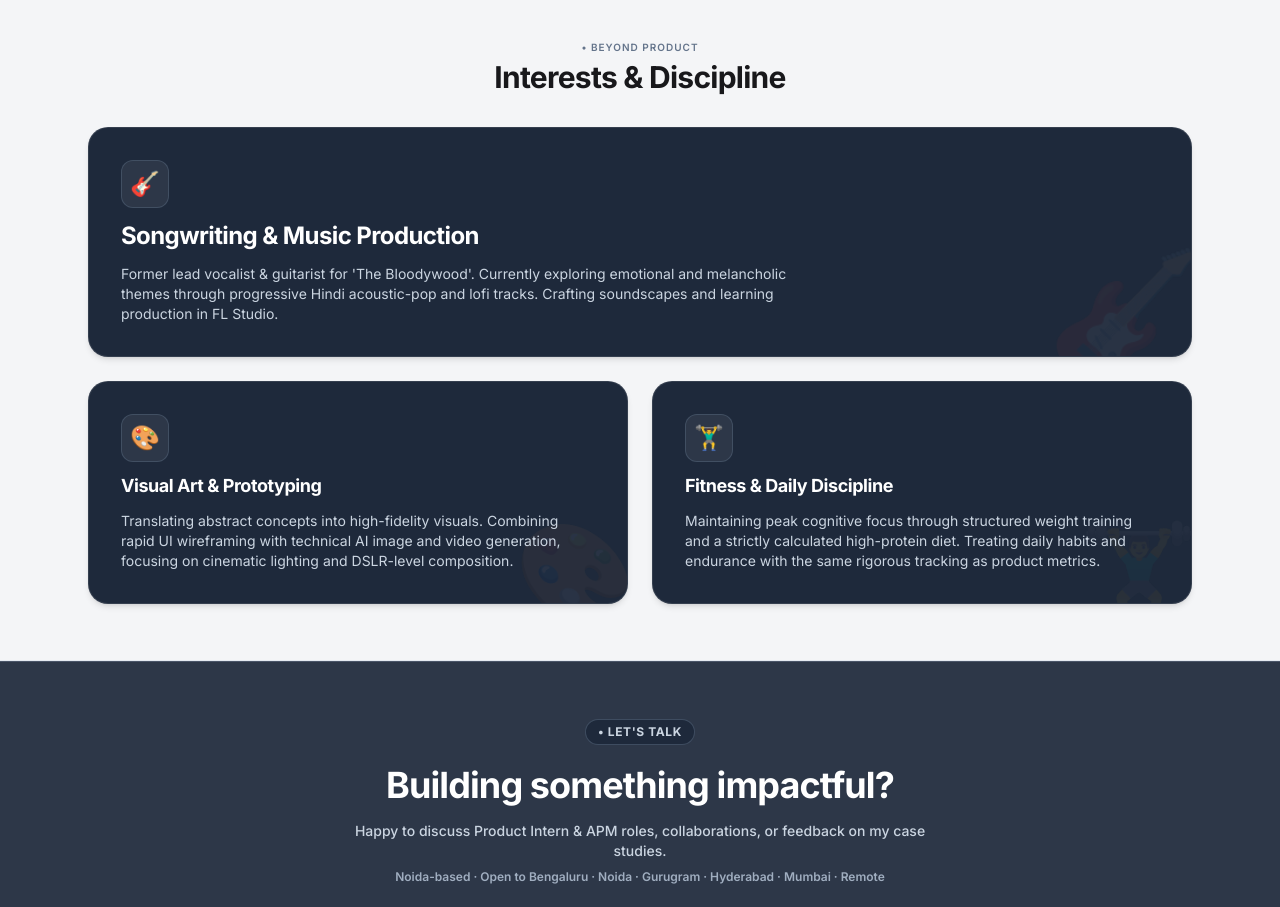
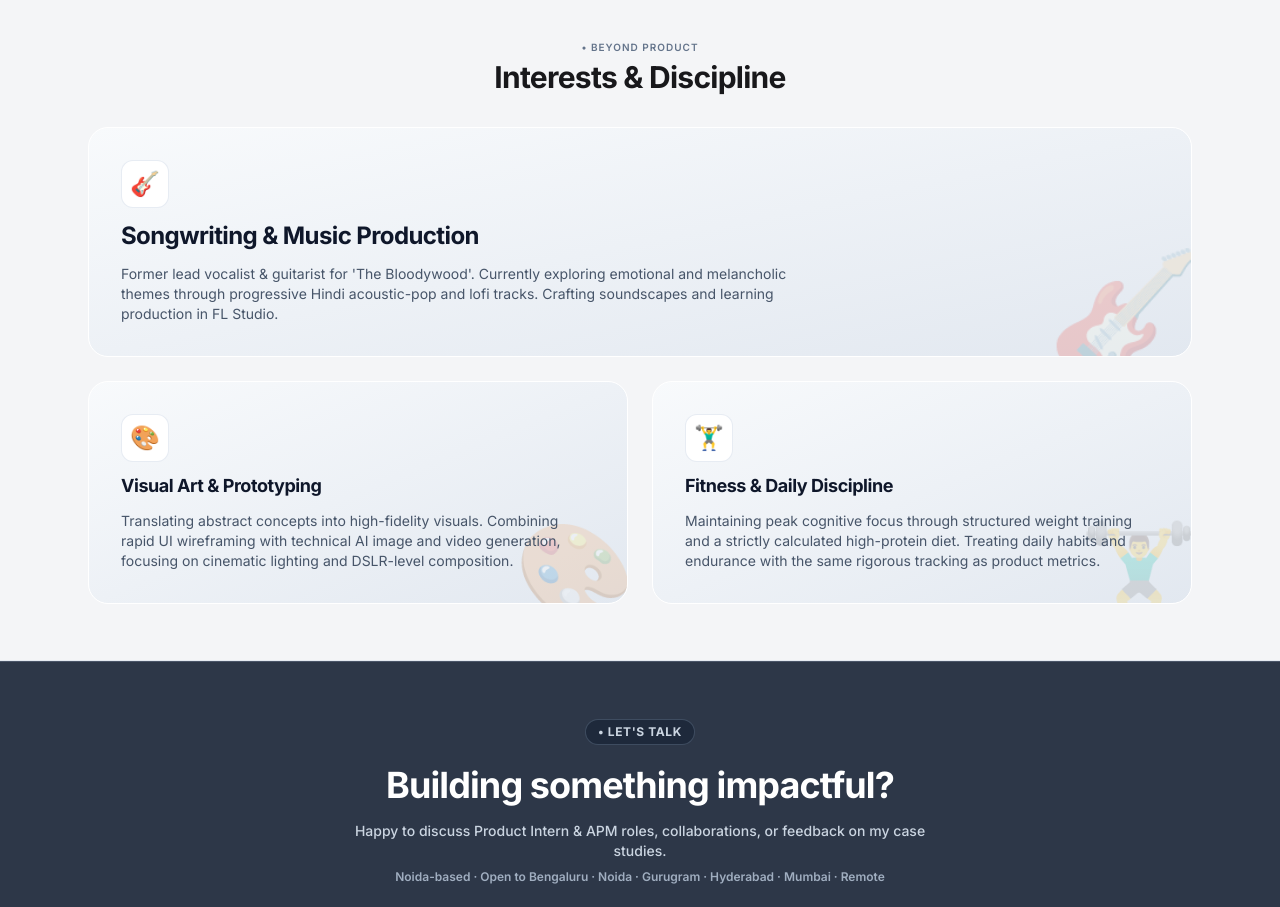
Before and after one commit to verma-ashutosh/pm-portfolio, a React (Vite) app: page / in a window 1280 px wide. Shown: the part 5040-5947 px from the top of the page. Built offline with nearby package versions, Linux system fonts and the light colour scheme.

Commit message:
Deploy portfolio source code to verma-ashutosh/pm-portfolio

```diff
--- a/src/components/BeyondProduct.jsx
+++ b/src/components/BeyondProduct.jsx
@@ -23,25 +23,28 @@ export const BeyondProduct = () => {
         <div className="space-y-6">
 
           {/* Top Row: Card 1 (Large/Wide Full-Width Card) */}
-          <div className="bg-[#1E293B] border border-white/10 rounded-[20px] p-8 relative overflow-hidden transition-all duration-300 hover:-translate-y-1 hover:shadow-[0_10px_35px_rgba(168,85,247,0.22)] hover:border-purple-500/40 cursor-pointer shadow-md group">
+          <div className="bg-gradient-to-br from-[#F8FAFC] to-[#E2E8F0] border border-white rounded-[20px] p-8 relative overflow-hidden transition-all duration-300 hover:-translate-y-1 hover:shadow-[0_10px_30px_-5px_rgba(0,0,0,0.08)] cursor-pointer shadow-2xs group">
 
             {/* Left Content Column */}
             <div className="relative z-10 max-w-2xl space-y-3">
-              <div className="w-12 h-12 rounded-xl bg-[#2D3748] border border-slate-600/80 text-white flex items-center justify-center text-2xl shadow-2xs">
+              {/* Icon Background Box: Solid White #FFFFFF with soft shadow */}
+              <div className="w-12 h-12 rounded-xl bg-white border border-slate-200/80 text-slate-800 flex items-center justify-center text-2xl shadow-xs">
                 <span>{musicCard.icon}</span>
               </div>
 
-              <h3 className="text-xl sm:text-2xl font-bold text-white tracking-tight leading-snug">
+              {/* Title (Dark Slate #0F172A) */}
+              <h3 className="text-xl sm:text-2xl font-bold text-[#0F172A] tracking-tight leading-snug">
                 {musicCard.title}
               </h3>
 
-              <p className="text-xs sm:text-sm text-[#CBD5E1] font-normal leading-relaxed">
+              {/* Description (Medium-Dark Grey #475569) */}
+              <p className="text-xs sm:text-sm text-[#475569] font-normal leading-relaxed">
                 {musicCard.description}
               </p>
             </div>
 
             {/* Faded Decorative Graphic Overflowing on Right */}
-            <div className="absolute -right-4 -bottom-6 text-9xl text-white/5 pointer-events-none select-none transition-transform duration-500 group-hover:scale-110 group-hover:rotate-6">
+            <div className="absolute -right-4 -bottom-6 text-9xl text-[#94A3B8]/20 pointer-events-none select-none transition-transform duration-500 group-hover:scale-110 group-hover:rotate-6">
               🎸
             </div>
 
@@ -50,49 +53,49 @@ export const BeyondProduct = () => {
           {/* Bottom Row: Two Equal-Sized Bento Cards (Card 2 & Card 3) */}
           <div className="grid grid-cols-1 md:grid-cols-2 gap-6">
 
-            {/* Card 2: Visual Art & Prototyping (Blue/Teal Glow) */}
-            <div className="bg-[#1E293B] border border-white/10 rounded-[20px] p-8 relative overflow-hidden flex flex-col justify-between transition-all duration-300 hover:-translate-y-1 hover:shadow-[0_10px_35px_rgba(56,189,248,0.22)] hover:border-cyan-500/40 cursor-pointer shadow-md group space-y-4">
+            {/* Card 2: Visual Art & Prototyping */}
+            <div className="bg-gradient-to-br from-[#F8FAFC] to-[#E2E8F0] border border-white rounded-[20px] p-8 relative overflow-hidden flex flex-col justify-between transition-all duration-300 hover:-translate-y-1 hover:shadow-[0_10px_30px_-5px_rgba(0,0,0,0.08)] cursor-pointer shadow-2xs group space-y-4">
 
               <div className="space-y-3 relative z-10">
-                <div className="w-12 h-12 rounded-xl bg-[#2D3748] border border-slate-600/80 text-white flex items-center justify-center text-2xl shadow-2xs">
+                <div className="w-12 h-12 rounded-xl bg-white border border-slate-200/80 text-slate-800 flex items-center justify-center text-2xl shadow-xs">
                   <span>{visualCard.icon}</span>
                 </div>
 
-                <h4 className="text-lg font-bold text-white tracking-tight leading-snug">
+                <h4 className="text-lg font-bold text-[#0F172A] tracking-tight leading-snug">
                   {visualCard.title}
                 </h4>
 
-                <p className="text-xs sm:text-sm text-[#CBD5E1] font-normal leading-relaxed">
+                <p className="text-xs sm:text-sm text-[#475569] font-normal leading-relaxed">
                   {visualCard.description}
                 </p>
               </div>
 
               {/* Faded Decorative Graphic */}
-              <div className="absolute -right-2 -bottom-4 text-8xl text-white/5 pointer-events-none select-none transition-transform duration-500 group-hover:scale-110">
+              <div className="absolute -right-2 -bottom-4 text-8xl text-[#94A3B8]/20 pointer-events-none select-none transition-transform duration-500 group-hover:scale-110">
                 🎨
               </div>
 
             </div>
 
-            {/* Card 3: Fitness & Daily Discipline (Orange/Red Glow) */}
-            <div className="bg-[#1E293B] border border-white/10 rounded-[20px] p-8 relative overflow-hidden flex flex-col justify-between transition-all duration-300 hover:-translate-y-1 hover:shadow-[0_10px_35px_rgba(249,115,22,0.22)] hover:border-orange-500/40 cursor-pointer shadow-md group space-y-4">
+            {/* Card 3: Fitness & Daily Discipline */}
+            <div className="bg-gradient-to-br from-[#F8FAFC] to-[#E2E8F0] border border-white rounded-[20px] p-8 relative overflow-hidden flex flex-col justify-between transition-all duration-300 hover:-translate-y-1 hover:shadow-[0_10px_30px_-5px_rgba(0,0,0,0.08)] cursor-pointer shadow-2xs group space-y-4">
 
               <div className="space-y-3 relative z-10">
-                <div className="w-12 h-12 rounded-xl bg-[#2D3748] border border-slate-600/80 text-white flex items-center justify-center text-2xl shadow-2xs">
+                <div className="w-12 h-12 rounded-xl bg-white border border-slate-200/80 text-slate-800 flex items-center justify-center text-2xl shadow-xs">
                   <span>{fitnessCard.icon}</span>
                 </div>
 
-                <h4 className="text-lg font-bold text-white tracking-tight leading-snug">
+                <h4 className="text-lg font-bold text-[#0F172A] tracking-tight leading-snug">
                   {fitnessCard.title}
                 </h4>
 
-                <p className="text-xs sm:text-sm text-[#CBD5E1] font-normal leading-relaxed">
+                <p className="text-xs sm:text-sm text-[#475569] font-normal leading-relaxed">
                   {fitnessCard.description}
                 </p>
               </div>
 
               {/* Faded Decorative Graphic */}
-              <div className="absolute -right-2 -bottom-4 text-8xl text-white/5 pointer-events-none select-none transition-transform duration-500 group-hover:scale-110">
+              <div className="absolute -right-2 -bottom-4 text-8xl text-[#94A3B8]/20 pointer-events-none select-none transition-transform duration-500 group-hover:scale-110">
                 🏋️‍♂️
               </div>
 
```
Also changed, not shown: 4 other files (tests, documents, lock files or other folders).
